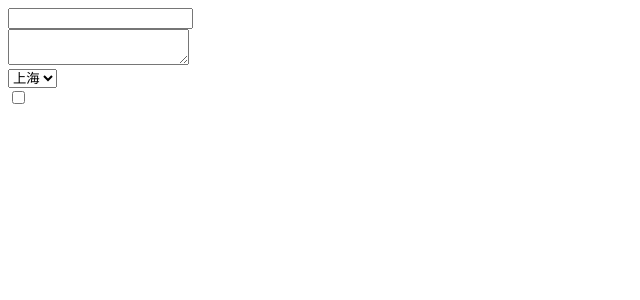
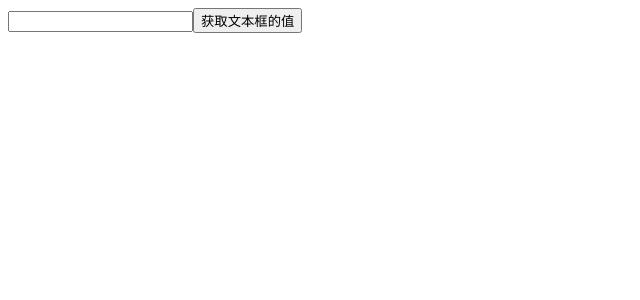
Before and after one commit to ElisabethLi0618/react2, a React (Create React App) app: page / in a window 1280 px wide. Shown: the top 300 px of the page, without its empty margins (0-640 px from the left). Built offline with nearby package versions, Linux system fonts and the light colour scheme.

Commit message:
表单处理 非受控组件

```diff
--- a/src/index.js
+++ b/src/index.js
@@ -5,38 +5,23 @@ import ReactDOM from 'react-dom';
 // import App from './App';
 // import reportWebVitals from './reportWebVitals';
 
-
+//表单处理 非受控组件
 class App extends React.Component {
-  //简化后的版本 初始状态
-  state = {
-    txt: '',
-    content: '',
-    city: '',
-    isChecked: false
+  constructor(){
+    super()
+    //创建ref
+    this.txtRef = React.createRef()
   }
-  handleForm = e => {
-    //获取当前的DOM对象
-    const target = e.target
-    //根据类型不同 先判断类型再获取不同的值 用三元表达式  ？ ：
-    const value = target.type === 'checkbox'
-      ? target.checked
-      : target.value
+  //获取文本框的值
+  getTxt=()=> {
+    console.log('文本框值为： ',this.txtRef.current.value);
   }
 
-  render() {
-    return (
+  render(){
+    return(
       <div>
-        <input type="text" name="txt" value={this.state.txt} onChange={this.handleForm} />
-        <br />
-        <textarea name="content" value={this.state.content} onChange={this.handleForm}></textarea>
-        <br />
-        <select name="city" value={this.state.city} onChange={this.handleForm}>
-          <option value="sh">上海</option>
-          <option value="bj">北京</option>
-          <option value="hz">杭州</option>
-        </select>
-        <br />
-        <input type="checkbox" name="isChecked" checked={this.state.isChecked} onChange={this.handleForm} />
+        <input type="text" ref={this.txtRef} />
+        <button onClick={this.getTxt}>获取文本框的值</button>
       </div>
     )
   }
```
